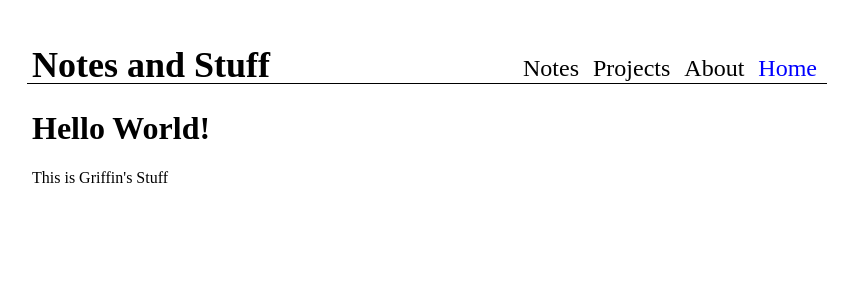
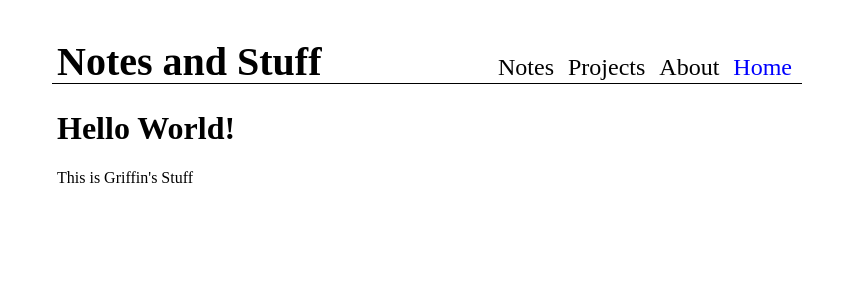
Before and after one commit to gjburke/gjburke.github.io, a Jekyll site: the page built from index.html, in a window 1280 px wide. Shown: the top 300 px of the page, without its empty margins (213-1061 px from the left). Built offline with Jekyll 4.4.1, drawn with Linux system fonts in a browser that asks for light colours.

Commit message:
Adjusted font sizes and content size to liking

```diff
--- a/_sass/main.scss
+++ b/_sass/main.scss
@@ -7,7 +7,7 @@ body {
 
 .content {
     align-self: center;
-    width: 800px;
+    width: 750px;
 }
 
 header {
@@ -29,9 +29,9 @@ header > a:hover {
 }
 
 header > a > h1 {
-    font-size: 36px;
+    font-size: 40px;
     margin: 0px;
-    padding-top: 36px;
+    padding-top: 30px;
     padding-left: 5px;
 }
 
@@ -39,7 +39,7 @@ header > a > h1 {
 
 header > nav {
     padding-right: 5px;
-    padding-top: 47px;
+    padding-top: 46px;
 }
 
 header > nav > a {
```
